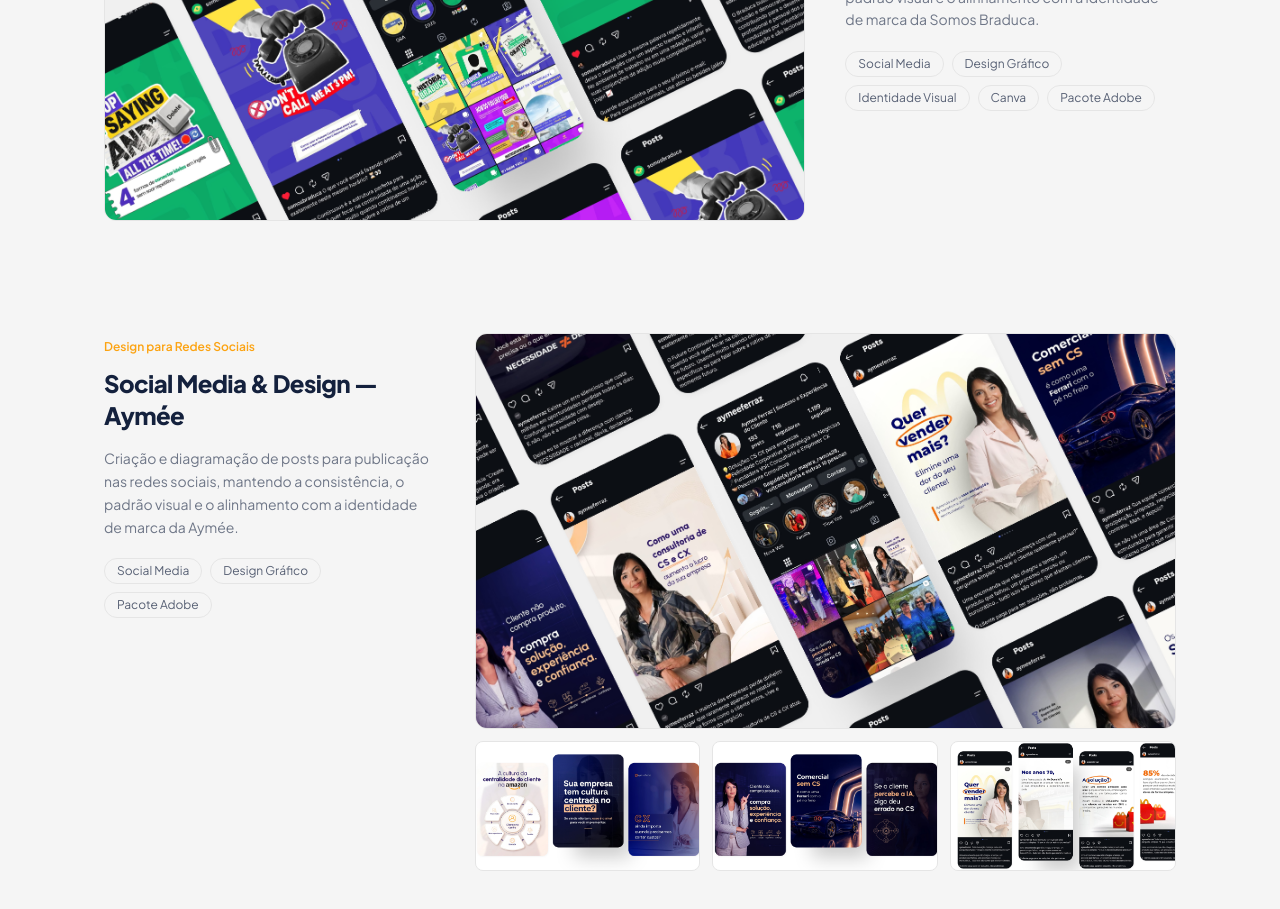
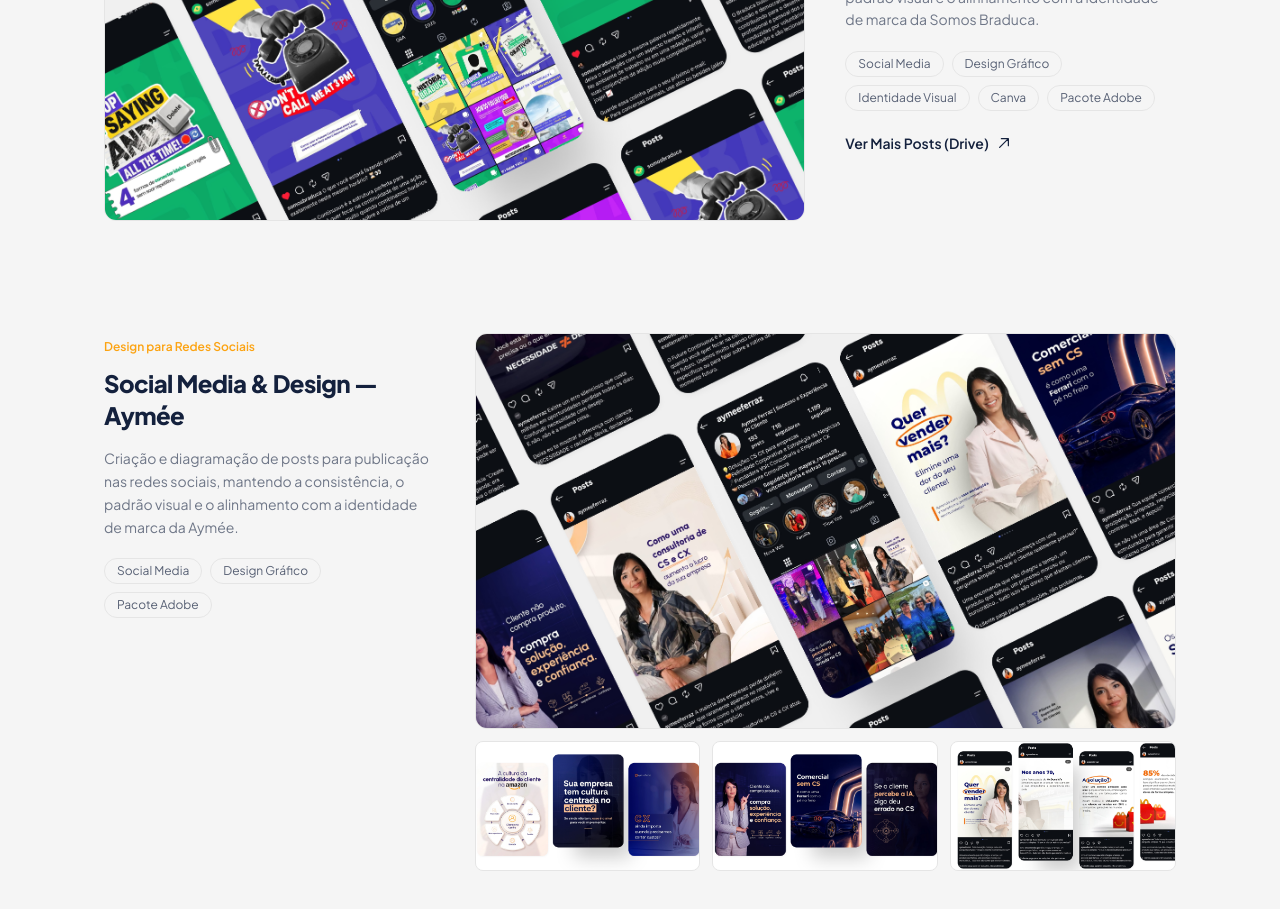
Before and after one commit to raquel-renovato/raquel-renovato-portfolio, a Next.js app: page / in a window 1280 px wide. Shown: the part 3520-4429 px from the top of the page. Built offline with nearby package versions, Linux system fonts and the light colour scheme.

Commit message:
Update Portfolio.js

```diff
--- a/components/Portfolio.js
+++ b/components/Portfolio.js
@@ -63,6 +63,9 @@
     description:
       'Criação e diagramação de posts para publicação nas redes sociais, mantendo a consistência, o padrão visual e o alinhamento com a identidade de marca da Somos Braduca.',
     tags: ['Social Media', 'Design Gráfico', 'Identidade Visual', 'Canva', 'Pacote Adobe'],
+    links: [
+      { label: 'Ver Mais Posts (Drive)', url: 'https://drive.google.com/drive/folders/1UGHgxQYGRF5Jm8FvuKA3PhTgJzOsztb4?usp=sharing' },
+    ],
     main: { src: '/img/img-braduca/braduca-cover.png', alt: 'Mockup de posts e stories criados para a Braduca' },
     thumbs: [],
   },
```
